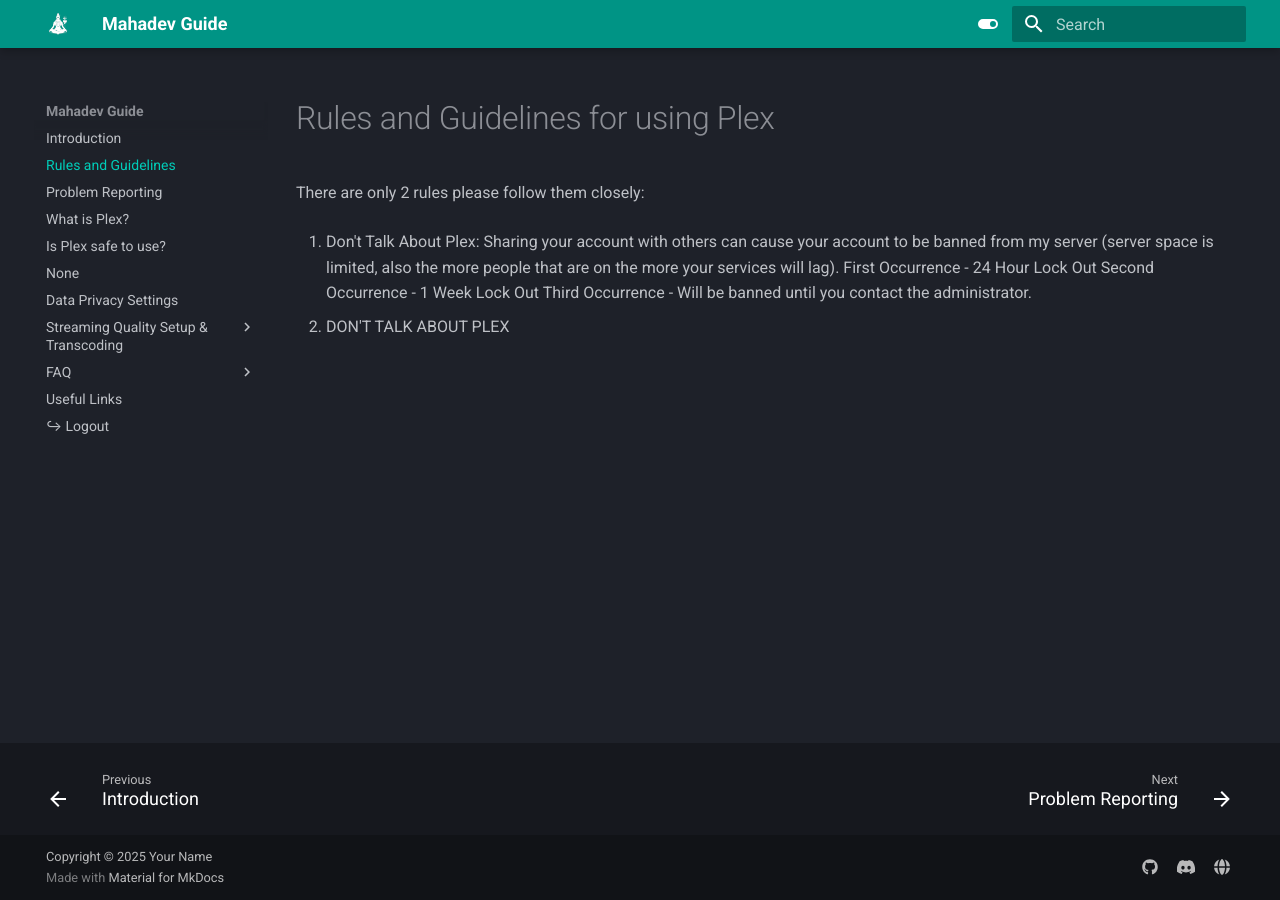
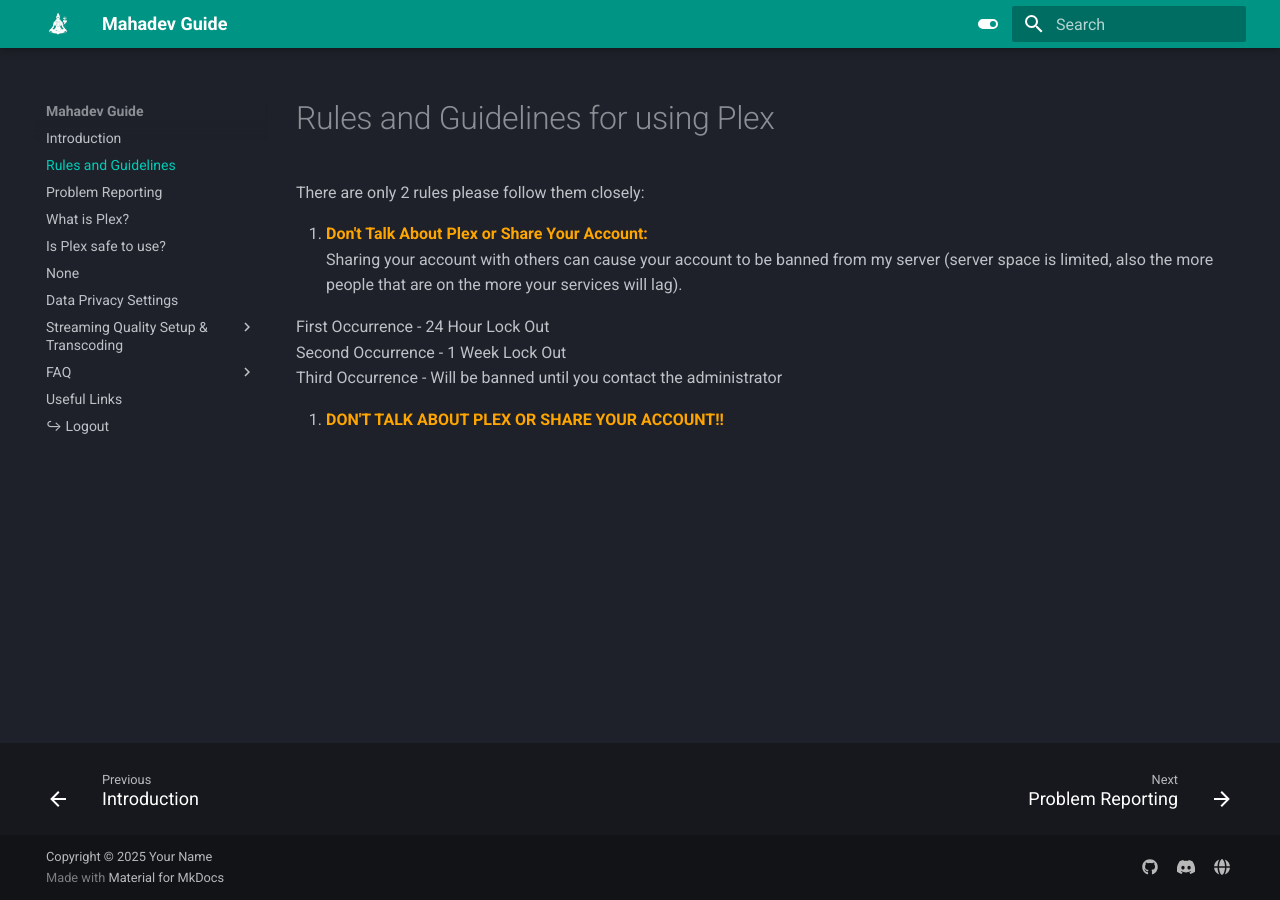
Before and after one commit to sagar4884/plex-guide, an MkDocs documentation site: the page built from docs/rules-and-guidelines.md, in a window 1280 px wide. Built offline with MkDocs 1.6.1 and Material for MkDocs 9.7.7, drawn with Linux system fonts in a browser that asks for light colours.

Commit message:
Update rules-and-guidelines.md

```diff
--- a/docs/rules-and-guidelines.md
+++ b/docs/rules-and-guidelines.md
@@ -2,10 +2,11 @@
 
 There are only 2 rules please follow them closely:
 
-1. Don't Talk About Plex:
-    Sharing your account with others can cause your account to be banned from my server (server space is limited, also the more people that are on the more your services will lag).
-    First Occurrence - 24 Hour Lock Out
-    Second Occurrence - 1 Week Lock Out
-    Third Occurrence - Will be banned until you contact the administrator.
+1. <span style="color:orange"> **Don't Talk About Plex or Share Your Account:** </span> <br>
+   Sharing your account with others can cause your account to be banned from my server (server space is limited, also the more people that are on the more your services will lag).
 
-2. DON'T TALK ABOUT PLEX
+   First Occurrence - 24 Hour Lock Out<br>
+   Second Occurrence - 1 Week Lock Out<br>
+   Third Occurrence - Will be banned until you contact the administrator<br>
+
+2. <span style="color:orange"> **DON'T TALK ABOUT PLEX OR SHARE YOUR ACCOUNT!!** </span>
```
